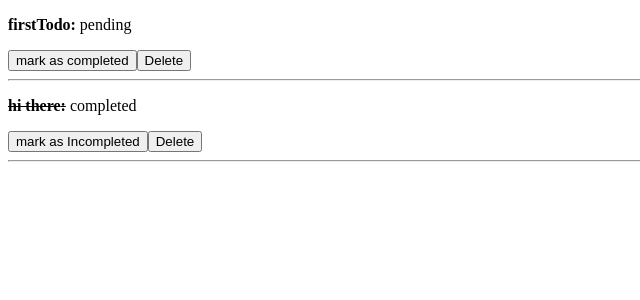
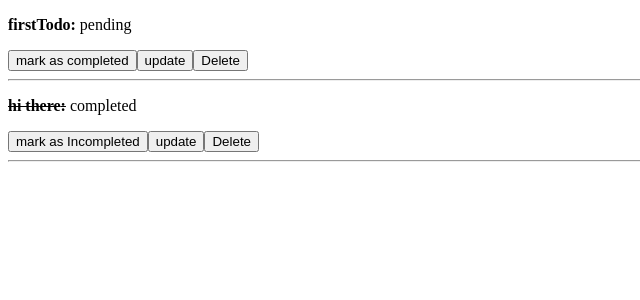
Before and after one commit to learn-kys/learn_zustand, a Next.js app: page /todo-crud in a window 1280 px wide. Shown: the top 300 px of the page, without its empty margins (0-640 px from the left). Built offline with nearby package versions, Linux system fonts and the light colour scheme.

Commit message:
todo: added updation functionality

```diff
--- a/app/todo-crud/page.tsx
+++ b/app/todo-crud/page.tsx
@@ -5,6 +5,15 @@ export default function Page() {
   const todos = useTodo((state) => state.todos);
   const toggleTodo = useTodo((state) => state.toggleTodo);
   const deleteTodo = useTodo((state) => state.deleteTodo);
+  const updateTodo = useTodo((state) => state.updateTodo);
+  const handleUpdate = (id: string) => {
+    const userInput = prompt("Enter todo name");
+    if (userInput !== null) {
+      updateTodo(id, userInput);
+    } else {
+      alert("user do not want to update");
+    }
+  };
   return (
     <div>
       {todos.map((todo) => (
@@ -20,6 +29,10 @@ export default function Page() {
           <button type="button" onClick={() => toggleTodo(todo.id)}>
             {todo.isCompleted ? "mark as Incompleted" : "mark as completed"}
           </button>
+          {/* update */}
+          <button type="button" onClick={() => handleUpdate(todo.id)}>
+            update
+          </button>
           {/* delete */}
           <button type="button" onClick={() => deleteTodo(todo.id)}>
             Delete
```
